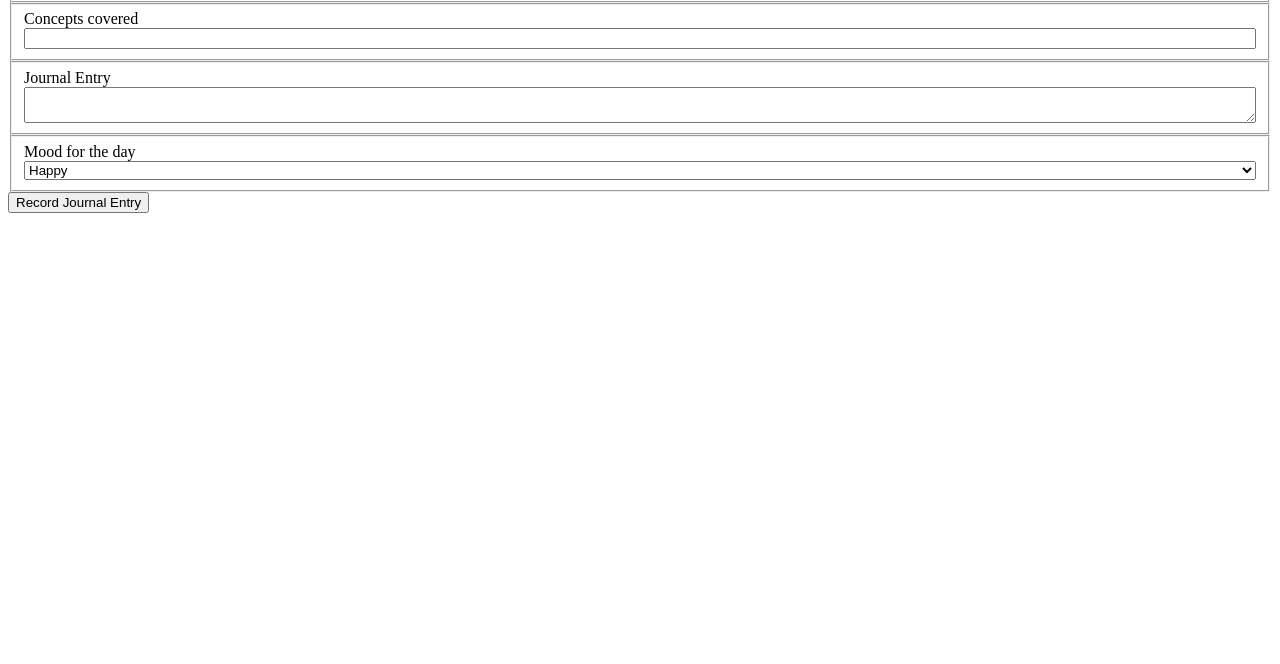
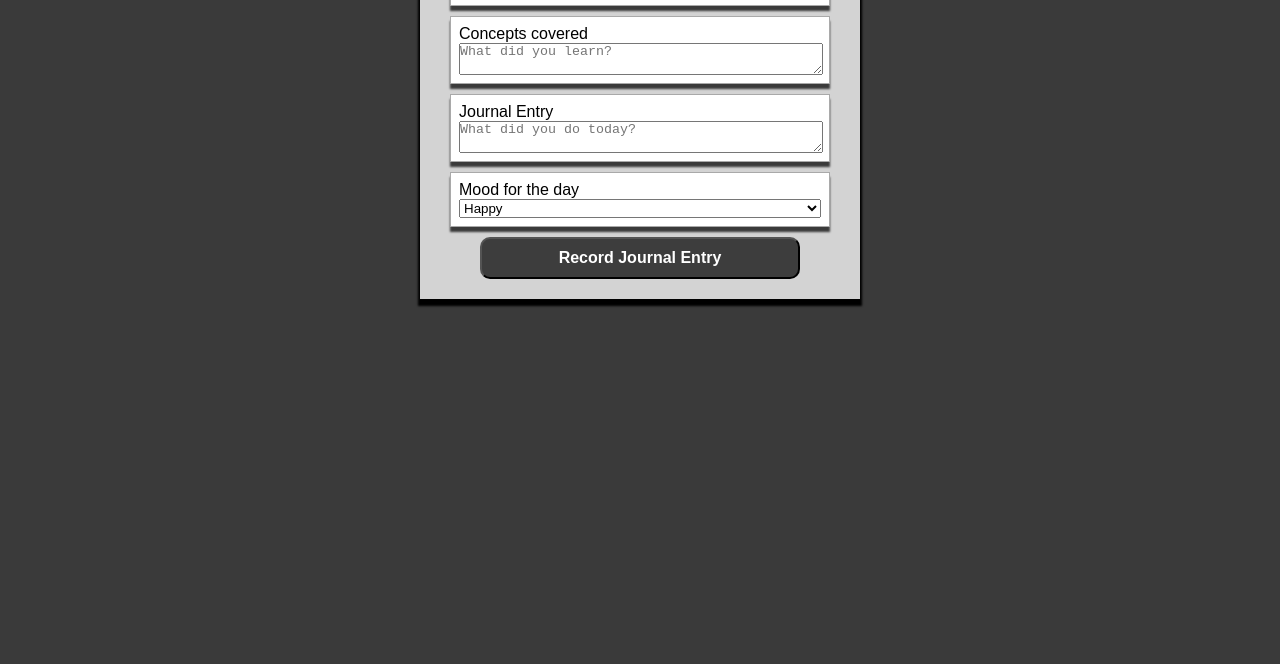
Before and after one commit to BryanNilsen/DailyJournal, a plain HTML site: page src/index.html in a window 1280 px wide. Shown: the part 136-800 px from the top of the page. Drawn offline with Linux system fonts and the light colour scheme.

Commit message:
styled journal and edited html

```diff
--- a/src/index.html
+++ b/src/index.html
@@ -8,6 +8,7 @@
     <title>Daily Journal</title>
 </head>
 <body>
+    <div class="journalMain">
         <h1>Daily Journal</h1>
         <!-- form entries -->
         <form action="">
@@ -17,11 +18,11 @@
             </fieldset>
             <fieldset>
                 <label for="conceptsCovered">Concepts covered</label>
-            <input type="text" name="conceptsCovered" id="conceptsCovered">
+                <textarea name="conceptsCovered" id="conceptsCovered" placeholder="What did you learn?"></textarea>
             </fieldset>
             <fieldset>
                 <label for="journalEntry">Journal Entry</label>
-            <textarea name="journalEntry" id="journalEntry"></textarea>
+                <textarea name="journalEntry" id="journalEntry" placeholder="What did you do today?"></textarea>
             </fieldset>
             <fieldset>
                 <label for="moodForDay">Mood for the day</label>
@@ -33,5 +34,6 @@
             </fieldset>
             <input type="submit" value="Record Journal Entry">
         </form>
+    </div>
 </body>
 </html>
--- a/src/styles/journal.css
+++ b/src/styles/journal.css
@@ -1,8 +1,107 @@
+* {
+    margin: 0;
+    padding: 0;
+}
+
+
+body {
+    background: rgb(58, 58, 58);
+}
+
+
+/* start of fading colore gradient style
+body {
+    width: 100wh;
+    height: 90vh;
+    color: #fff;
+    Background colors
+    background: linear-gradient(to right, #1a2a6c, #b21f1f, #fdbb2d);
+    Background colors
+
+    -webkit-animation: Gradient 15s ease infinite;
+    -moz-animation: Gradient 15s ease infinite;
+    animation: Gradient 15s ease infinite;
+  }
+
+  @-webkit-keyframes Gradient {
+    0% {
+      background-position: 0% 50%
+    }
+    50% {
+      background-position: 100% 50%
+    }
+    100% {
+      background-position: 0% 50%
+    }
+  }
+
+  @-moz-keyframes Gradient {
+    0% {
+      background-position: 0% 50%
+    }
+    50% {
+      background-position: 100% 50%
+    }
+    100% {
+      background-position: 0% 50%
+    }
+  }
+
+  @keyframes Gradient {
+    0% {
+      background-position: 0% 50%
+    }
+    50% {
+      background-position: 100% 50%
+    }
+    100% {
+      background-position: 0% 50%
+    }
+  }
+
+end of gradient style */
+
+
+.journalMain{
+    margin: auto;
+    background: lightgray;
+    width: 400px;
+    padding: 20px;
+    box-shadow: 0px 5px 2px 2px black;
+}
+
 h1 {
-    color: green;
+    color: rgb(58, 58, 58);
+    font-family: fantasy;
+    font-size: 3em;
 }
 
 fieldset {
     display: flex;
     flex-direction: column;
+    color: black;
+    border: 1px solid darkgrey;
+    margin: 10px;
+    padding: .5em;
+    box-shadow: 0px 5px 2px 0px rgb(58, 58, 58);
+    background: white;
+    font-family: Arial, Helvetica, sans-serif;
+    font-size: 1em;
 }
+
+input[type=text], input[type=date],
+textarea, select {
+    width: 100%;
+}
+
+input[type=submit] {
+    width: 80%;
+    color: white;
+    font-size: 1em;
+    font-weight: bold;
+    background: rgb(61, 61, 61);
+    padding: 10px;
+    display: block;
+    margin: 0 auto;
+    border-radius: 10px;
+}
```
Also changed, not shown: src/scripts/journal.js (added). Lines whose indentation alone changed are shown as unchanged.
